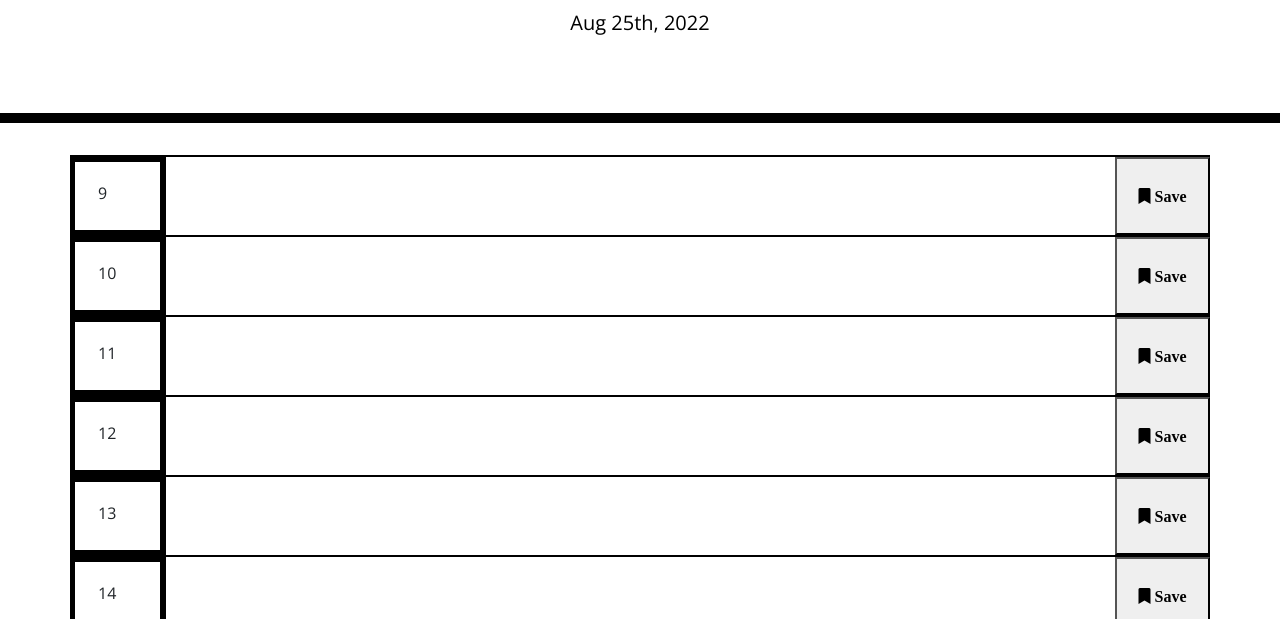
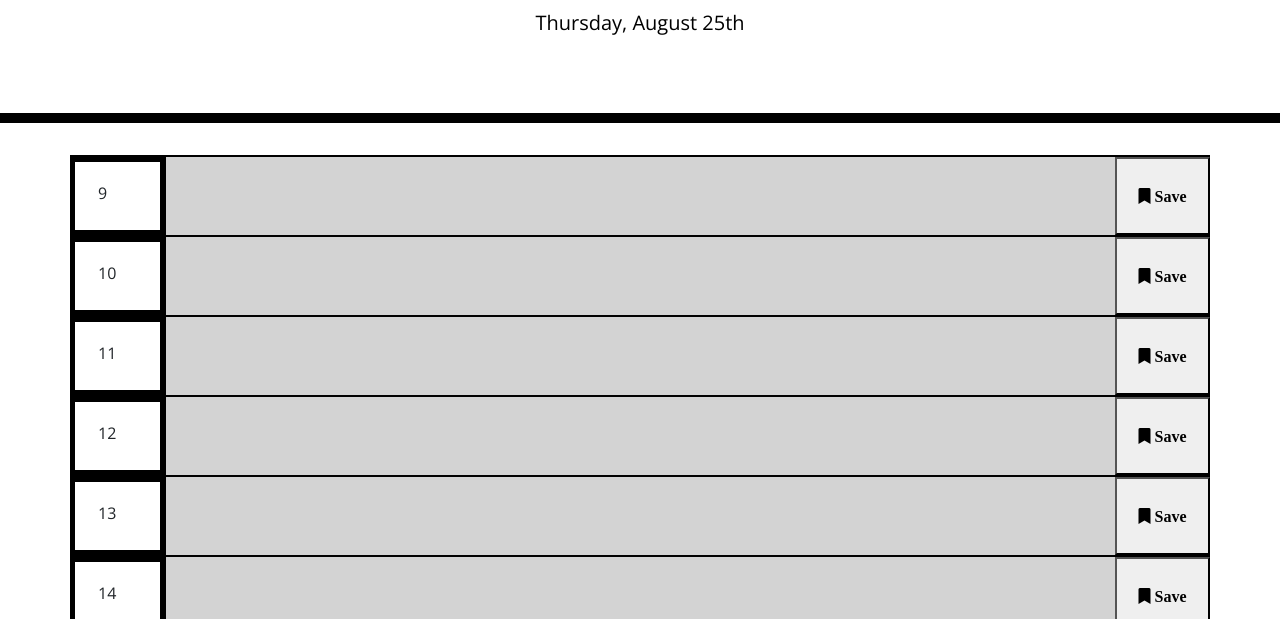
Before and after one commit to Will-Dean5/workday-scheduler, a plain HTML site: page assets/index.html in a window 1280 px wide. Shown: the part 181-800 px from the top of the page. Drawn offline with nearby package versions, Linux system fonts and the light colour scheme.

Commit message:
fixed colors on the text boxes and now they work with the current time

```diff
--- a/assets/script.js
+++ b/assets/script.js
@@ -1,4 +1,9 @@
+// adds date to top of screen
+var currentDay = $('#currentDay').html(moment().format("dddd, MMMM Do"));
 
+
+
+// adds text areas to the page and the for loop changes the color of the text bpx depending on what time it is
 for (var i = 9; i <= 17; i++) {
     var topEl = $('<div class="row" data-id="' + i + '">');
     var idEl = $('<div class="col-1">' + i + '</div>');
@@ -6,14 +11,23 @@ for (var i = 9; i <= 17; i++) {
     var btnEl = $('<button class="col-1 saved fas fa-bookmark"> Save</button>');
     topEl.append(idEl, textEl, btnEl);
     $('.container').append(topEl);
-
+    if (moment().hour() === i) {
+        textEl.addClass('present')
+    }
+    if (moment().hour() < i) {
+        textEl.addClass('future')
+    }
+    else {
+        textEl.addClass('past')
+    }
 }
-
+// saves the user input to local storage
 $('.container').on('click', '.saved', function () {
     var parentId = $(this).parent().attr('data-id');
     var todo = $(this).prev().val();
     localStorage.setItem(parentId, todo);
 });
+
 $('.todo').each(function () {
     var parentId = $(this).parent().attr('data-id');
     var todo = localStorage.getItem(parentId);
@@ -22,14 +36,5 @@ $('.todo').each(function () {
 
 
 
-// adds date to top of screen
+// sets the variable of time to moment which is the current time/day
 var time = moment();
-$("#currentDay").text(time.format("MMM Do, YYYY"));
-
-if (idEl = i) {
-    textEl.addClass('present')
-} else if (idEl <= i) {
-    textEl.addClass('past')
-} else {
-    textEl.addClass('future')
-}
--- a/assets/style.css
+++ b/assets/style.css
@@ -44,7 +44,7 @@ body {
   }
 
   .past {
-    background-color: yellow;
+    background-color: #d3d3d3;
     color: white;
   }
 
```
Also changed, not shown: 1 other file.
